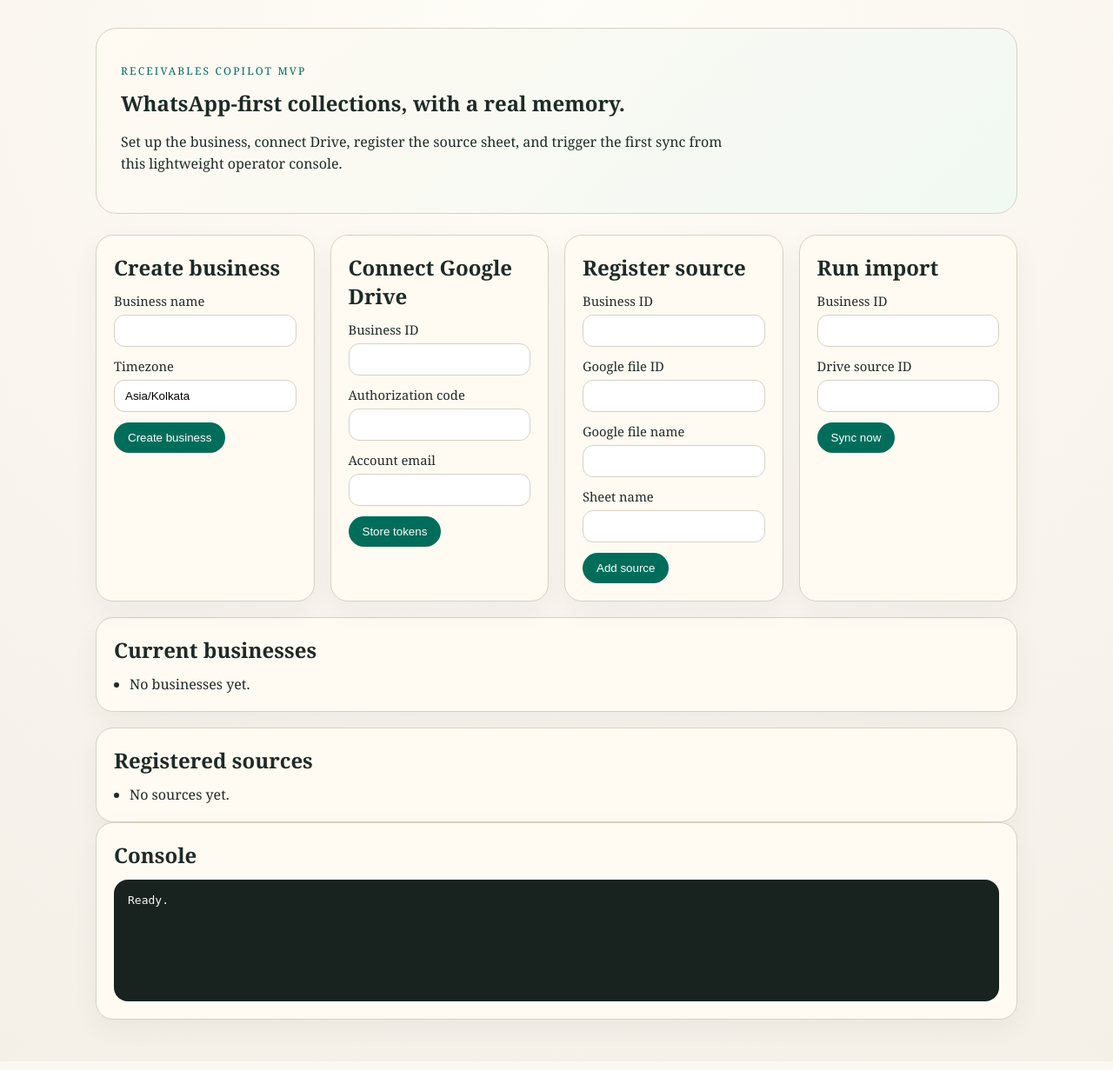
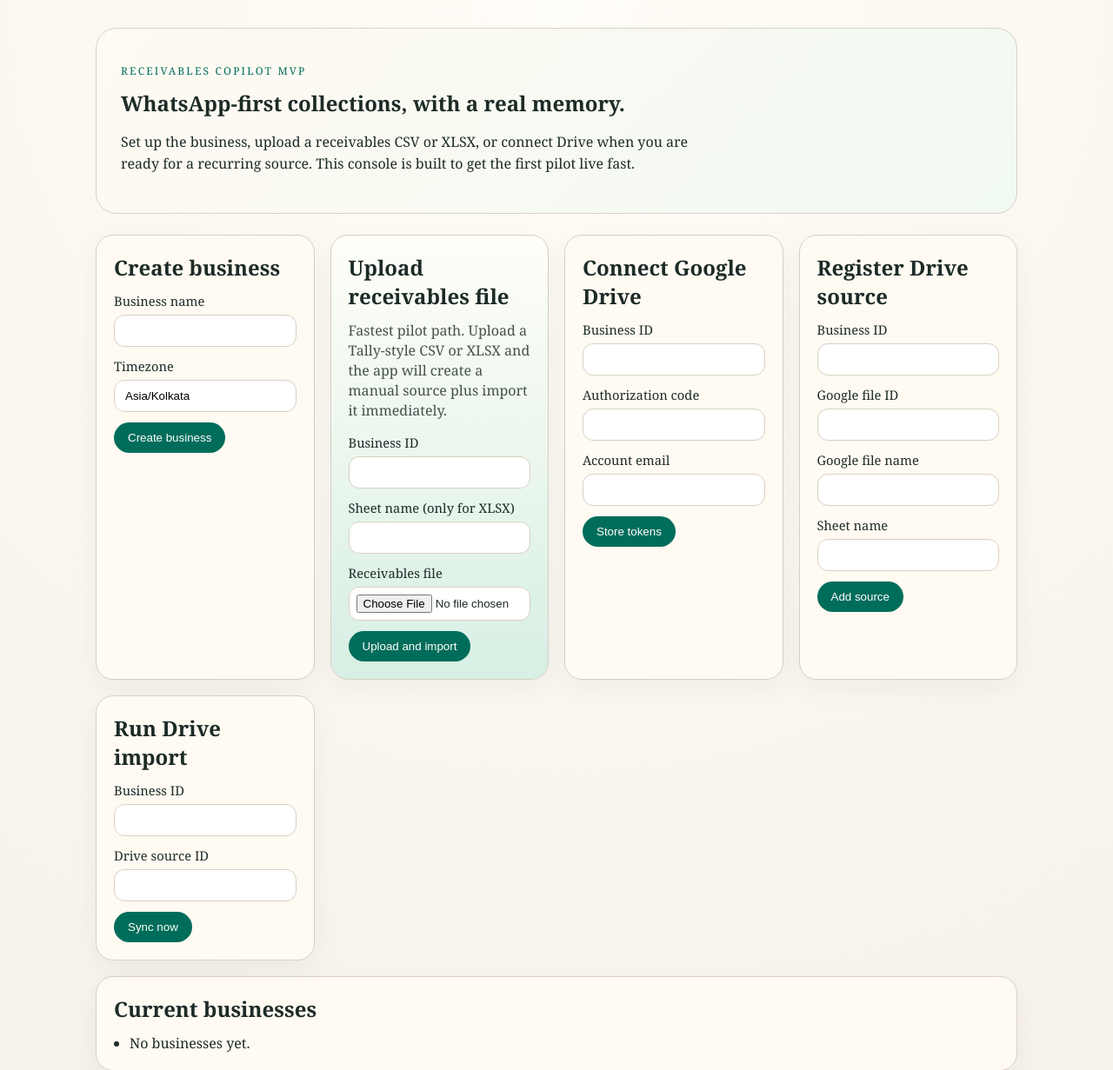
Before and after one commit to tomhagen1989/whatsapp-collection, a FastAPI app: page / in a window 1280 px wide. Shown: the top 1231 px of the page at 87% size. Before the commit the page ends 1193 px from the top, so only its background shows below. Run offline with FastAPI, Linux system fonts and the light colour scheme.

Commit message:
Add manual receivables upload flow

```diff
--- a/app/static/app.css
+++ b/app/static/app.css
@@ -62,6 +62,16 @@ h1, h2 {
   box-shadow: 0 10px 30px rgba(29, 43, 39, 0.05);
 }
 
+.card-highlight {
+  background: linear-gradient(180deg, #fffef8, var(--accent-soft));
+}
+
+.card-copy {
+  margin: 0 0 14px;
+  line-height: 1.45;
+  color: rgba(29, 43, 39, 0.82);
+}
+
 label {
   display: block;
   margin-bottom: 12px;
@@ -76,6 +86,10 @@ input {
   border-radius: 12px;
   border: 1px solid var(--line);
   background: #fff;
+}
+
+input[type="file"] {
+  padding: 8px;
 }
 
 button {
--- a/app/templates/index.html
+++ b/app/templates/index.html
@@ -11,7 +11,7 @@
       <section class="hero">
         <p class="eyebrow">Receivables Copilot MVP</p>
         <h1>WhatsApp-first collections, with a real memory.</h1>
-        <p class="lede">Set up the business, connect Drive, register the source sheet, and trigger the first sync from this lightweight operator console.</p>
+        <p class="lede">Set up the business, upload a receivables CSV or XLSX, or connect Drive when you are ready for a recurring source. This console is built to get the first pilot live fast.</p>
       </section>
 
       <section class="grid">
@@ -21,6 +21,17 @@
             <label>Business name<input name="business_name" required /></label>
             <label>Timezone<input name="timezone" value="Asia/Kolkata" required /></label>
             <button type="submit">Create business</button>
+          </form>
+        </article>
+
+        <article class="card card-highlight">
+          <h2>Upload receivables file</h2>
+          <p class="card-copy">Fastest pilot path. Upload a Tally-style CSV or XLSX and the app will create a manual source plus import it immediately.</p>
+          <form id="upload-form">
+            <label>Business ID<input name="tenant_id" required /></label>
+            <label>Sheet name (only for XLSX)<input name="source_sheet_name" /></label>
+            <label>Receivables file<input name="file" type="file" accept=".csv,.xlsx,.xls" required /></label>
+            <button type="submit">Upload and import</button>
           </form>
         </article>
 
@@ -35,7 +46,7 @@
         </article>
 
         <article class="card">
-          <h2>Register source</h2>
+          <h2>Register Drive source</h2>
           <form id="source-form">
             <label>Business ID<input name="tenant_id" required /></label>
             <label>Google file ID<input name="google_file_id" required /></label>
@@ -46,7 +57,7 @@
         </article>
 
         <article class="card">
-          <h2>Run import</h2>
+          <h2>Run Drive import</h2>
           <form id="import-form">
             <label>Business ID<input name="tenant_id" required /></label>
             <label>Drive source ID<input name="drive_source_id" required /></label>
@@ -70,7 +81,7 @@
         <h2>Registered sources</h2>
         <ul>
           {% for source in sources %}
-          <li>#{{ source.id }} - {{ source.google_file_name }}{% if source.last_synced_at %} - last synced {{ source.last_synced_at }}{% endif %}</li>
+          <li>#{{ source.id }} - {{ source.google_file_name }} - {{ source.provider|replace('_', ' ') }}{% if source.last_synced_at %} - last synced {{ source.last_synced_at }}{% endif %}</li>
           {% else %}
           <li>No sources yet.</li>
           {% endfor %}
@@ -107,7 +118,23 @@
           document.getElementById('result').textContent = JSON.stringify(data, null, 2);
         });
       }
+
+      function submitMultipart(formId, endpoint) {
+        const form = document.getElementById(formId);
+        form.addEventListener('submit', async (event) => {
+          event.preventDefault();
+          const formData = new FormData(form);
+          const response = await fetch(endpoint, {
+            method: 'POST',
+            body: formData,
+          });
+          const data = await response.json();
+          document.getElementById('result').textContent = JSON.stringify(data, null, 2);
+        });
+      }
+
       submitJson('tenant-form', '/tenants');
+      submitMultipart('upload-form', '/imports/upload');
       submitJson('drive-form', '/drive/connect');
       submitJson('source-form', '/drive/sources');
       submitJson('import-form', '/imports/run');
```
Also changed, not shown: app/routers/imports.py (+22 -1 lines), app/services/uploads.py (added, +31 -0 lines), tests/test_ingestion.py (+25 -9 lines), README.md.
